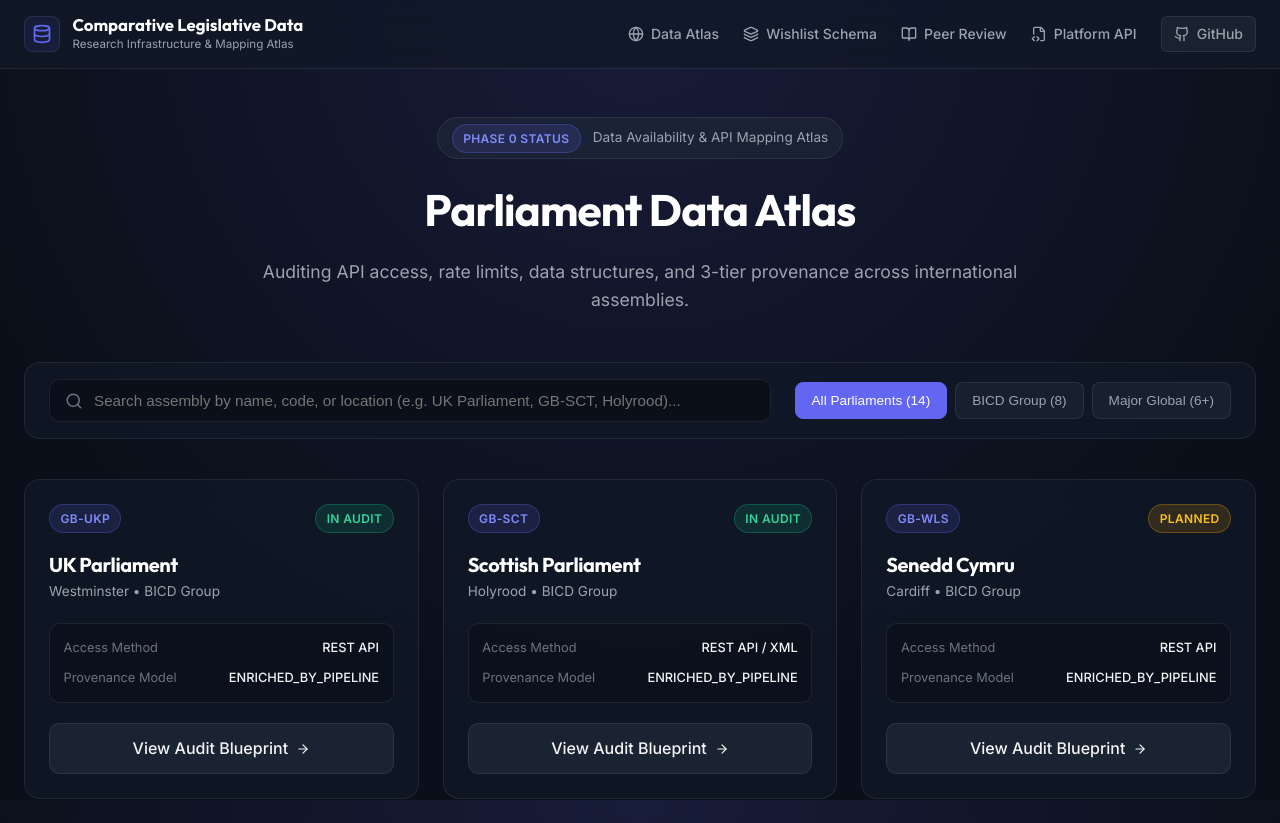
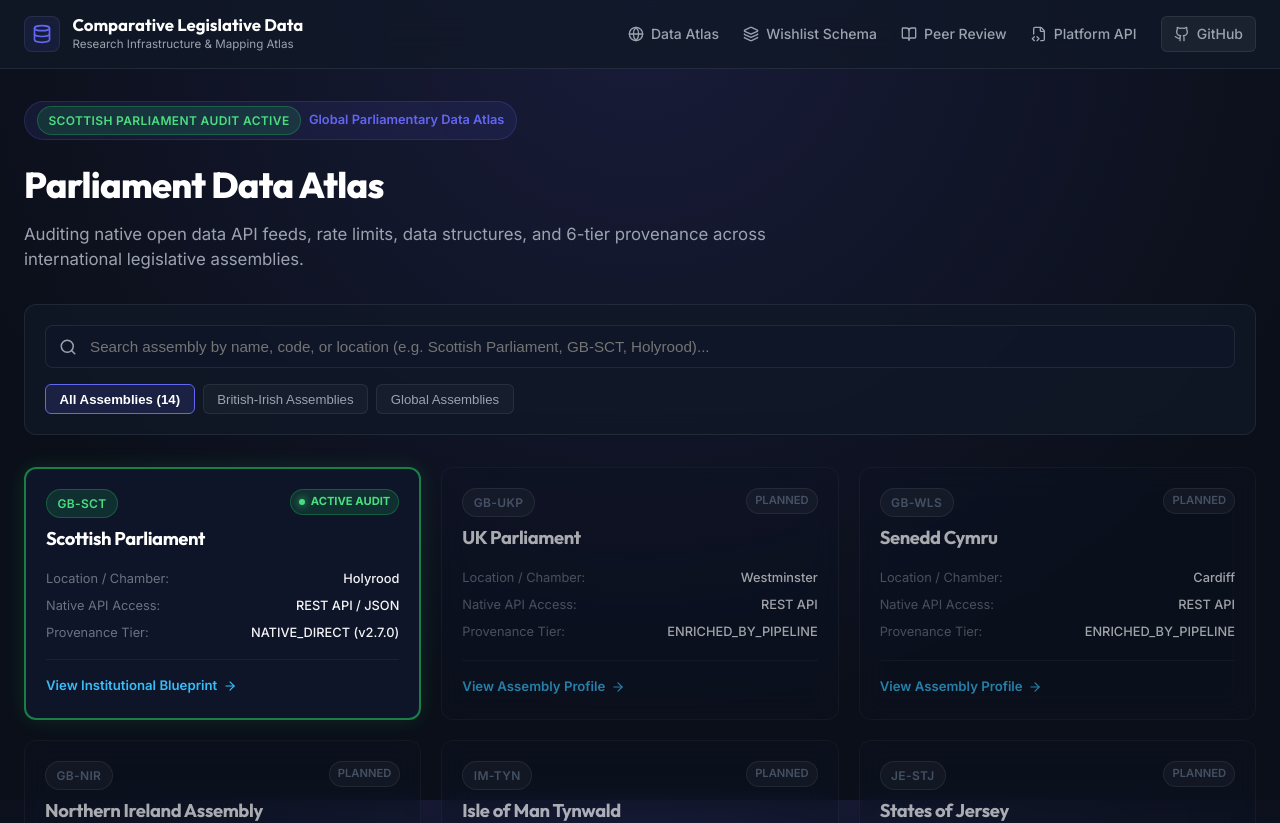
Before and after one commit to comparative-legislative-data/comparative-legislative-data, a SvelteKit app in the folder frontend/: page /atlas in a window 1280 px wide. Shown: the top 823 px of the page. Built offline with nearby package versions, Linux system fonts and the light colour scheme.

Commit message:
docs & feat: establish v2.8.0 7-Tier Provenance Spectrum and reset GB-SCT to NOT_YET_CATEGORISED pending formal audit

```diff
--- a/frontend/src/routes/atlas/+page.svelte
+++ b/frontend/src/routes/atlas/+page.svelte
@@ -1,24 +1,24 @@
 <script lang="ts">
-  import { Search, Globe, Filter, ExternalLink, CheckCircle, Clock, ArrowRight } from 'lucide-svelte';
+  import { Search, Globe, Filter, ExternalLink, CheckCircle, Clock, ArrowRight, Layers } from 'lucide-svelte';
 
   let searchQuery = $state('');
   let selectedFilter = $state('ALL');
 
   const parliamentList = [
-    { code: 'GB-UKP', name: 'UK Parliament', location: 'Westminster', region: 'BICD', access: 'REST API', provenance: 'ENRICHED_BY_PIPELINE', status: 'IN_AUDIT', docs: '/atlas/GB-UKP' },
-    { code: 'GB-SCT', name: 'Scottish Parliament', location: 'Holyrood', region: 'BICD', access: 'REST API / XML', provenance: 'ENRICHED_BY_PIPELINE', status: 'IN_AUDIT', docs: '/atlas/GB-SCT' },
-    { code: 'GB-WLS', name: 'Senedd Cymru', location: 'Cardiff', region: 'BICD', access: 'REST API', provenance: 'ENRICHED_BY_PIPELINE', status: 'PLANNED', docs: '/atlas/GB-WLS' },
-    { code: 'GB-NIR', name: 'Northern Ireland Assembly', location: 'Stormont', region: 'BICD', access: 'XML / HTML', provenance: 'ENRICHED_BY_PIPELINE', status: 'PLANNED', docs: '/atlas/GB-NIR' },
-    { code: 'IM-TYN', name: 'Isle of Man Tynwald', location: 'Douglas', region: 'BICD', access: 'HTML Portal', provenance: 'ENRICHED_BY_PIPELINE', status: 'PLANNED', docs: '/atlas/IM-TYN' },
-    { code: 'JE-STJ', name: 'States of Jersey', location: 'St Helier', region: 'BICD', access: 'HTML Portal', provenance: 'ENRICHED_BY_PIPELINE', status: 'PLANNED', docs: '/atlas/JE-STJ' },
-    { code: 'GG-STG', name: 'States of Guernsey', location: 'St Peter Port', region: 'BICD', access: 'HTML Portal', provenance: 'ENRICHED_BY_PIPELINE', status: 'PLANNED', docs: '/atlas/GG-STG' },
-    { code: 'GI-GIB', name: 'Gibraltar Parliament', location: 'Gibraltar', region: 'BICD', access: 'HTML / PDF', provenance: 'ENRICHED_BY_PIPELINE', status: 'PLANNED', docs: '/atlas/GI-GIB' },
-    { code: 'US-FED', name: 'US Congress', location: 'Washington D.C.', region: 'GLOBAL', access: 'REST API', provenance: 'NATIVE_DIRECT', status: 'PLANNED', docs: '/atlas/US-FED' },
-    { code: 'DE-BT', name: 'German Bundestag', location: 'Berlin', region: 'GLOBAL', access: 'DIP REST API', provenance: 'NATIVE_DIRECT', status: 'PLANNED', docs: '/atlas/DE-BT' },
-    { code: 'CA-PARL', name: 'Parliament of Canada', location: 'Ottawa', region: 'GLOBAL', access: 'XML / JSON', provenance: 'NATIVE_DIRECT', status: 'PLANNED', docs: '/atlas/CA-PARL' },
-    { code: 'AU-PARL', name: 'Parliament of Australia', location: 'Canberra', region: 'GLOBAL', access: 'XML / HTML', provenance: 'ENRICHED_BY_PIPELINE', status: 'PLANNED', docs: '/atlas/AU-PARL' },
-    { code: 'FR-AN', name: 'French National Assembly', location: 'Paris', region: 'GLOBAL', access: 'Open Data JSON', provenance: 'NATIVE_DIRECT', status: 'PLANNED', docs: '/atlas/FR-AN' },
-    { code: 'EU-EP', name: 'European Parliament', location: 'Brussels/Strasbourg', region: 'GLOBAL', access: 'EP Open Data API', provenance: 'NATIVE_DIRECT', status: 'PLANNED', docs: '/atlas/EU-EP' }
+    { code: 'GB-SCT', name: 'Scottish Parliament', location: 'Holyrood', region: 'BICD', access: 'REST API / JSON', provenance: 'NATIVE_DIRECT (v2.7.0)', status: 'ACTIVE_AUDIT', docs: '/atlas/GB-SCT', active: true },
+    { code: 'GB-UKP', name: 'UK Parliament', location: 'Westminster', region: 'BICD', access: 'REST API', provenance: 'ENRICHED_BY_PIPELINE', status: 'PLANNED', docs: '/atlas/GB-UKP', active: false },
+    { code: 'GB-WLS', name: 'Senedd Cymru', location: 'Cardiff', region: 'BICD', access: 'REST API', provenance: 'ENRICHED_BY_PIPELINE', status: 'PLANNED', docs: '/atlas/GB-WLS', active: false },
+    { code: 'GB-NIR', name: 'Northern Ireland Assembly', location: 'Stormont', region: 'BICD', access: 'XML / HTML', provenance: 'ENRICHED_BY_PIPELINE', status: 'PLANNED', docs: '/atlas/GB-NIR', active: false },
+    { code: 'IM-TYN', name: 'Isle of Man Tynwald', location: 'Douglas', region: 'BICD', access: 'HTML Portal', provenance: 'ENRICHED_BY_PIPELINE', status: 'PLANNED', docs: '/atlas/IM-TYN', active: false },
+    { code: 'JE-STJ', name: 'States of Jersey', location: 'St Helier', region: 'BICD', access: 'HTML Portal', provenance: 'ENRICHED_BY_PIPELINE', status: 'PLANNED', docs: '/atlas/JE-STJ', active: false },
+    { code: 'GG-STG', name: 'States of Guernsey', location: 'St Peter Port', region: 'BICD', access: 'HTML Portal', provenance: 'ENRICHED_BY_PIPELINE', status: 'PLANNED', docs: '/atlas/GG-STG', active: false },
+    { code: 'GI-GIB', name: 'Gibraltar Parliament', location: 'Gibraltar', region: 'BICD', access: 'HTML / PDF', provenance: 'ENRICHED_BY_PIPELINE', status: 'PLANNED', docs: '/atlas/GI-GIB', active: false },
+    { code: 'US-FED', name: 'US Congress', location: 'Washington D.C.', region: 'GLOBAL', access: 'REST API', provenance: 'NATIVE_DIRECT', status: 'PLANNED', docs: '/atlas/US-FED', active: false },
+    { code: 'DE-BT', name: 'German Bundestag', location: 'Berlin', region: 'GLOBAL', access: 'DIP REST API', provenance: 'NATIVE_DIRECT', status: 'PLANNED', docs: '/atlas/DE-BT', active: false },
+    { code: 'CA-PARL', name: 'Parliament of Canada', location: 'Ottawa', region: 'GLOBAL', access: 'XML / JSON', provenance: 'NATIVE_DIRECT', status: 'PLANNED', docs: '/atlas/CA-PARL', active: false },
+    { code: 'AU-PARL', name: 'Parliament of Australia', location: 'Canberra', region: 'GLOBAL', access: 'XML / HTML', provenance: 'ENRICHED_BY_PIPELINE', status: 'PLANNED', docs: '/atlas/AU-PARL', active: false },
+    { code: 'FR-AN', name: 'French National Assembly', location: 'Paris', region: 'GLOBAL', access: 'Open Data JSON', provenance: 'NATIVE_DIRECT', status: 'PLANNED', docs: '/atlas/FR-AN', active: false },
+    { code: 'EU-EP', name: 'European Parliament', location: 'Brussels/Strasbourg', region: 'GLOBAL', access: 'EP Open Data API', provenance: 'NATIVE_DIRECT', status: 'PLANNED', docs: '/atlas/EU-EP', active: false }
   ];
 
   let filteredParliaments = $derived(
@@ -69,12 +69,12 @@
   <!-- Page Header -->
   <div class="page-header">
     <div class="header-badge">
-      <span class="badge badge-bicd">Phase 0 Status</span>
-      <span>Data Availability & API Mapping Atlas</span>
+      <span class="badge badge-direct">Scottish Parliament Audit Active</span>
+      <span>Global Parliamentary Data Atlas</span>
     </div>
     <h1 class="page-title">Parliament Data Atlas</h1>
     <p class="page-sub">
-      Auditing API access, rate limits, data structures, and 3-tier provenance across international assemblies.
+      Auditing native open data API feeds, rate limits, data structures, and 6-tier provenance across international legislative assemblies.
     </p>
   </div>
 
@@ -84,7 +84,7 @@
       <Search size={18} class="search-icon" />
       <input
         type="text"
-        placeholder="Search assembly by name, code, or location (e.g. UK Parliament, GB-SCT, Holyrood)..."
+        placeholder="Search assembly by name, code, or location (e.g. Scottish Parliament, GB-SCT, Holyrood)..."
         bind:value={searchQuery}
         class="search-input"
       />
@@ -95,165 +95,271 @@
         class="filter-btn {selectedFilter === 'ALL' ? 'active' : ''}"
         onclick={() => selectedFilter = 'ALL'}
       >
-        All Parliaments ({parliamentList.length})
+        All Assemblies ({parliamentList.length})
       </button>
       <button
         class="filter-btn {selectedFilter === 'BICD' ? 'active' : ''}"
         onclick={() => selectedFilter = 'BICD'}
       >
-        BICD Group (8)
+        British-Irish Assemblies
       </button>
       <button
         class="filter-btn {selectedFilter === 'GLOBAL' ? 'active' : ''}"
         onclick={() => selectedFilter = 'GLOBAL'}
       >
-        Major Global (6+)
+        Global Assemblies
       </button>
     </div>
   </div>
 
   <!-- Parliaments Grid -->
-  <div class="atlas-grid">
-    {#each filteredParliaments as item}
-      <div class="card atlas-card">
-        <div class="card-top">
-          <span class="badge badge-bicd">{item.code}</span>
-          {#if item.status === 'IN_AUDIT'}
-            <span class="badge badge-live">In Audit</span>
+  <div class="parliaments-grid">
+    {#each filteredParliaments as p}
+      <a href={p.docs} class="parliament-card card {p.active ? 'active-card' : 'muted-card'}">
+        <div class="card-header">
+          <div class="title-group">
+            <span class="badge {p.active ? 'badge-direct' : 'badge-grey'}">{p.code}</span>
+            <h3>{p.name}</h3>
+          </div>
+          {#if p.active}
+            <span class="status-badge active-status"><span class="pulse-dot"></span> ACTIVE AUDIT</span>
           {:else}
-            <span class="badge badge-pending">Planned</span>
+            <span class="status-badge grey-status">PLANNED</span>
           {/if}
         </div>
 
-        <div class="card-body">
-          <h3 class="parliament-title">{item.name}</h3>
-          <p class="parliament-meta">{item.location} &bull; {item.region} Group</p>
-
-          <div class="specs-list">
-            <div class="spec-row">
-              <span class="spec-key">Access Method</span>
-              <span class="spec-val">{item.access}</span>
-            </div>
-            <div class="spec-row">
-              <span class="spec-key">Provenance Model</span>
-              <span class="spec-val">{item.provenance}</span>
-            </div>
+        <div class="card-meta">
+          <div class="meta-row">
+            <span class="meta-label">Location / Chamber:</span>
+            <span class="meta-val">{p.location}</span>
+          </div>
+          <div class="meta-row">
+            <span class="meta-label">Native API Access:</span>
+            <span class="meta-val">{p.access}</span>
+          </div>
+          <div class="meta-row">
+            <span class="meta-label">Provenance Tier:</span>
+            <span class="meta-val font-mono">{p.provenance}</span>
           </div>
         </div>
 
         <div class="card-footer">
-          <a href={item.docs} class="btn-secondary btn-full">
-            View Audit Blueprint <ArrowRight size={14} />
-          </a>
+          <span class="view-link">
+            {#if p.active}
+              View Institutional Blueprint <ArrowRight size={14} />
+            {:else}
+              View Assembly Profile <ArrowRight size={14} />
+            {/if}
+          </span>
         </div>
-      </div>
+      </a>
     {/each}
   </div>
 </div>
 
 <style>
-  .page-padding { padding: 3rem 1.5rem; }
-  .page-header { text-align: center; max-width: 800px; margin: 0 auto 3rem; }
+  .page-padding { padding-top: 2rem; padding-bottom: 5rem; }
+  .page-header { margin-bottom: 2rem; }
+
   .header-badge {
     display: inline-flex;
     align-items: center;
-    gap: 0.75rem;
-    background: rgba(31, 41, 55, 0.6);
-    border: 1px solid var(--border-subtle);
-    padding: 0.35rem 0.85rem;
+    gap: 0.5rem;
+    background: rgba(99, 102, 241, 0.1);
+    color: var(--accent-indigo);
+    border: 1px solid rgba(99, 102, 241, 0.2);
+    font-size: 0.8rem;
+    font-weight: 600;
+    padding: 0.25rem 0.75rem;
     border-radius: 9999px;
     margin-bottom: 1rem;
-    font-size: 0.85rem;
+  }
+
+  .badge-direct { background: rgba(34, 197, 94, 0.15); color: #4ade80; border: 1px solid rgba(34, 197, 94, 0.3); }
+  .badge-grey { background: rgba(255, 255, 255, 0.05); color: #64748b; border: 1px solid rgba(255, 255, 255, 0.1); }
+
+  .page-title {
+    font-family: var(--font-heading);
+    font-size: 2.25rem;
+    font-weight: 800;
+    color: #ffffff;
+    margin-bottom: 0.5rem;
+  }
+
+  .page-sub {
+    font-size: 1.05rem;
     color: var(--text-muted);
+    max-width: 48rem;
+    line-height: 1.5;
   }
-  .page-title { font-size: 2.75rem; margin-bottom: 0.75rem; }
-  .page-sub { font-size: 1.1rem; color: var(--text-muted); }
 
   .control-card {
+    background: var(--bg-glass);
+    border: 1px solid var(--border-subtle);
+    border-radius: 0.75rem;
+    padding: 1.25rem;
     display: flex;
-    align-items: center;
-    justify-content: space-between;
-    gap: 1.5rem;
-    margin-bottom: 2.5rem;
-    padding: 1rem 1.5rem;
+    flex-direction: column;
+    gap: 1rem;
+    margin-bottom: 2rem;
   }
 
   .search-input-wrapper {
     position: relative;
-    flex: 1;
     display: flex;
     align-items: center;
   }
 
-  .search-input-wrapper :global(.search-icon) {
-    position: absolute;
-    left: 1rem;
-    color: var(--text-dim);
+  .search-input {
+    width: 100%;
+    background: rgba(15, 23, 42, 0.8);
+    border: 1px solid var(--border-subtle);
+    border-radius: 0.5rem;
+    padding: 0.75rem 1rem 0.75rem 2.75rem;
+    color: #ffffff;
+    font-size: 0.95rem;
+    outline: none;
   }
 
-  .search-input {
-    width: 100%;
-    background: #0b0f19;
-    border: 1px solid var(--border-subtle);
-    border-radius: 0.65rem;
-    padding: 0.75rem 1rem 0.75rem 2.75rem;
-    color: var(--text-main);
-    font-size: 0.95rem;
+  :global(.search-icon) {
+    position: absolute;
+    left: 0.85rem;
+    color: var(--text-muted);
   }
-  .search-input:focus { outline: none; border-color: var(--accent-indigo); }
 
-  .filter-buttons { display: flex; gap: 0.5rem; }
+  .filter-buttons {
+    display: flex;
+    gap: 0.5rem;
+    flex-wrap: wrap;
+  }
+
   .filter-btn {
-    background: rgba(31, 41, 55, 0.6);
+    background: rgba(255, 255, 255, 0.03);
     border: 1px solid var(--border-subtle);
     color: var(--text-muted);
-    padding: 0.6rem 1rem;
-    border-radius: 0.5rem;
-    font-size: 0.85rem;
+    font-size: 0.825rem;
     font-weight: 500;
+    padding: 0.4rem 0.85rem;
+    border-radius: 0.375rem;
     cursor: pointer;
+  }
+  .filter-btn.active {
+    background: rgba(99, 102, 241, 0.15);
+    border-color: var(--accent-indigo);
+    color: #ffffff;
+    font-weight: 600;
+  }
+
+  .parliaments-grid {
+    display: grid;
+    grid-template-columns: repeat(auto-fill, minmax(320px, 1fr));
+    gap: 1.25rem;
+  }
+
+  .parliament-card {
+    border-radius: 0.75rem;
+    padding: 1.25rem;
+    text-decoration: none;
+    display: flex;
+    flex-direction: column;
     transition: all 0.2s ease;
   }
-  .filter-btn:hover { color: var(--text-main); background: var(--bg-card-hover); }
-  .filter-btn.active { background: var(--accent-indigo); color: #ffffff; border-color: var(--accent-indigo); }
 
-  .atlas-grid {
-    display: grid;
-    grid-template-columns: repeat(3, 1fr);
-    gap: 1.5rem;
+  .active-card {
+    background: rgba(15, 23, 42, 0.95);
+    border: 2px solid rgba(34, 197, 94, 0.6);
+    box-shadow: 0 0 20px rgba(34, 197, 94, 0.15);
+  }
+  .active-card:hover {
+    transform: translateY(-3px);
+    border-color: rgba(34, 197, 94, 0.9);
   }
 
-  .atlas-card {
+  .muted-card {
+    background: rgba(15, 23, 42, 0.4);
+    border: 1px solid rgba(255, 255, 255, 0.05);
+    opacity: 0.65;
+  }
+  .muted-card:hover {
+    opacity: 0.9;
+    border-color: rgba(255, 255, 255, 0.2);
+  }
+
+  .card-header {
+    display: flex;
+    justify-content: space-between;
+    align-items: flex-start;
+    gap: 0.5rem;
+    margin-bottom: 1rem;
+  }
+
+  .title-group h3 {
+    font-family: var(--font-heading);
+    font-size: 1.15rem;
+    font-weight: 700;
+    color: #ffffff;
+    margin-top: 0.35rem;
+  }
+
+  .active-status {
+    background: rgba(34, 197, 94, 0.15);
+    color: #4ade80;
+    border: 1px solid rgba(34, 197, 94, 0.3);
+    font-size: 0.7rem;
+    font-weight: 700;
+    padding: 0.2rem 0.5rem;
+    border-radius: 9999px;
+    display: inline-flex;
+    align-items: center;
+    gap: 0.35rem;
+  }
+
+  .pulse-dot {
+    width: 6px;
+    height: 6px;
+    background: #4ade80;
+    border-radius: 50%;
+    box-shadow: 0 0 8px #4ade80;
+  }
+
+  .grey-status {
+    background: rgba(255, 255, 255, 0.05);
+    color: #64748b;
+    border: 1px solid rgba(255, 255, 255, 0.1);
+    font-size: 0.7rem;
+    font-weight: 600;
+    padding: 0.2rem 0.5rem;
+    border-radius: 9999px;
+  }
+
+  .card-meta {
     display: flex;
     flex-direction: column;
-    justify-content: space-between;
+    gap: 0.4rem;
+    margin-bottom: 1rem;
   }
 
-  .card-top { display: flex; align-items: center; justify-content: space-between; margin-bottom: 1rem; }
-  .parliament-title { font-size: 1.25rem; color: #ffffff; }
-  .parliament-meta { font-size: 0.85rem; color: var(--text-muted); margin-bottom: 1.25rem; }
-
-  .specs-list {
-    background: rgba(11, 15, 25, 0.6);
-    border: 1px solid var(--border-subtle);
-    border-radius: 0.65rem;
-    padding: 0.85rem;
+  .meta-row {
     display: flex;
-    flex-direction: column;
-    gap: 0.6rem;
-    margin-bottom: 1.25rem;
+    justify-content: space-between;
+    font-size: 0.8rem;
   }
 
-  .spec-row { display: flex; align-items: center; justify-content: space-between; font-size: 0.8rem; }
-  .spec-key { color: var(--text-dim); }
-  .spec-val { color: var(--text-main); font-weight: 500; }
-  .btn-full { width: 100%; justify-content: center; }
+  .meta-label { color: var(--text-dim); }
+  .meta-val { color: var(--text-main); font-weight: 500; }
 
-  @media (max-width: 1024px) {
-    .atlas-grid { grid-template-columns: repeat(2, 1fr); }
-    .control-card { flex-direction: column; align-items: stretch; }
+  .card-footer {
+    margin-top: auto;
+    padding-top: 0.75rem;
+    border-top: 1px solid rgba(255, 255, 255, 0.05);
   }
-  @media (max-width: 640px) {
-    .atlas-grid { grid-template-columns: 1fr; }
+
+  .view-link {
+    font-size: 0.825rem;
+    font-weight: 600;
+    color: var(--accent-cyan);
+    display: inline-flex;
+    align-items: center;
+    gap: 0.35rem;
   }
 </style>
```
Also changed, not shown: frontend/src/routes/atlas/[jurisdiction]/+page.server.ts (+32 -15 lines), frontend/src/routes/atlas/[jurisdiction]/+page.svelte (+23 -17 lines), 3 other files (tests, documents, lock files or other folders).
